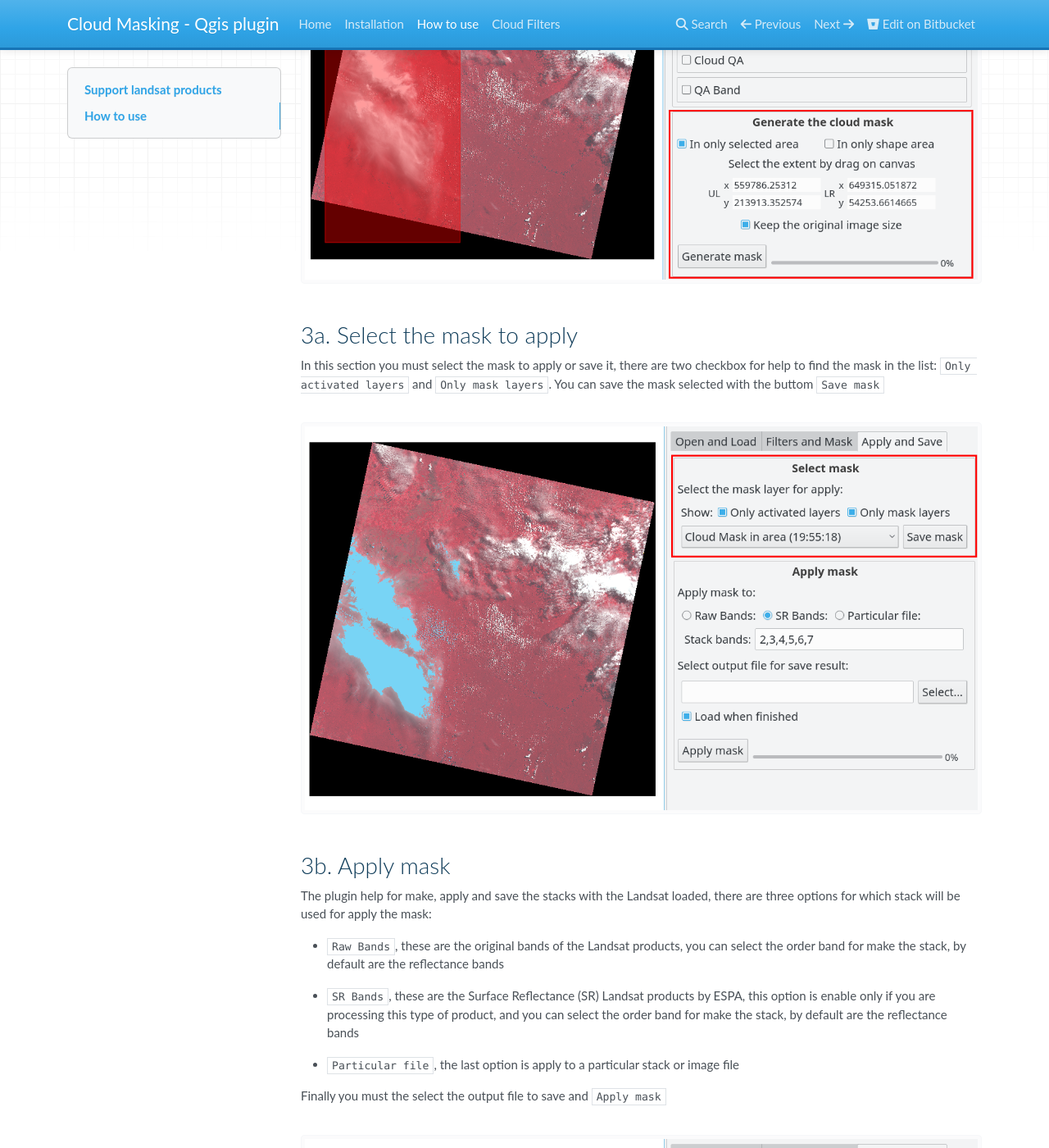
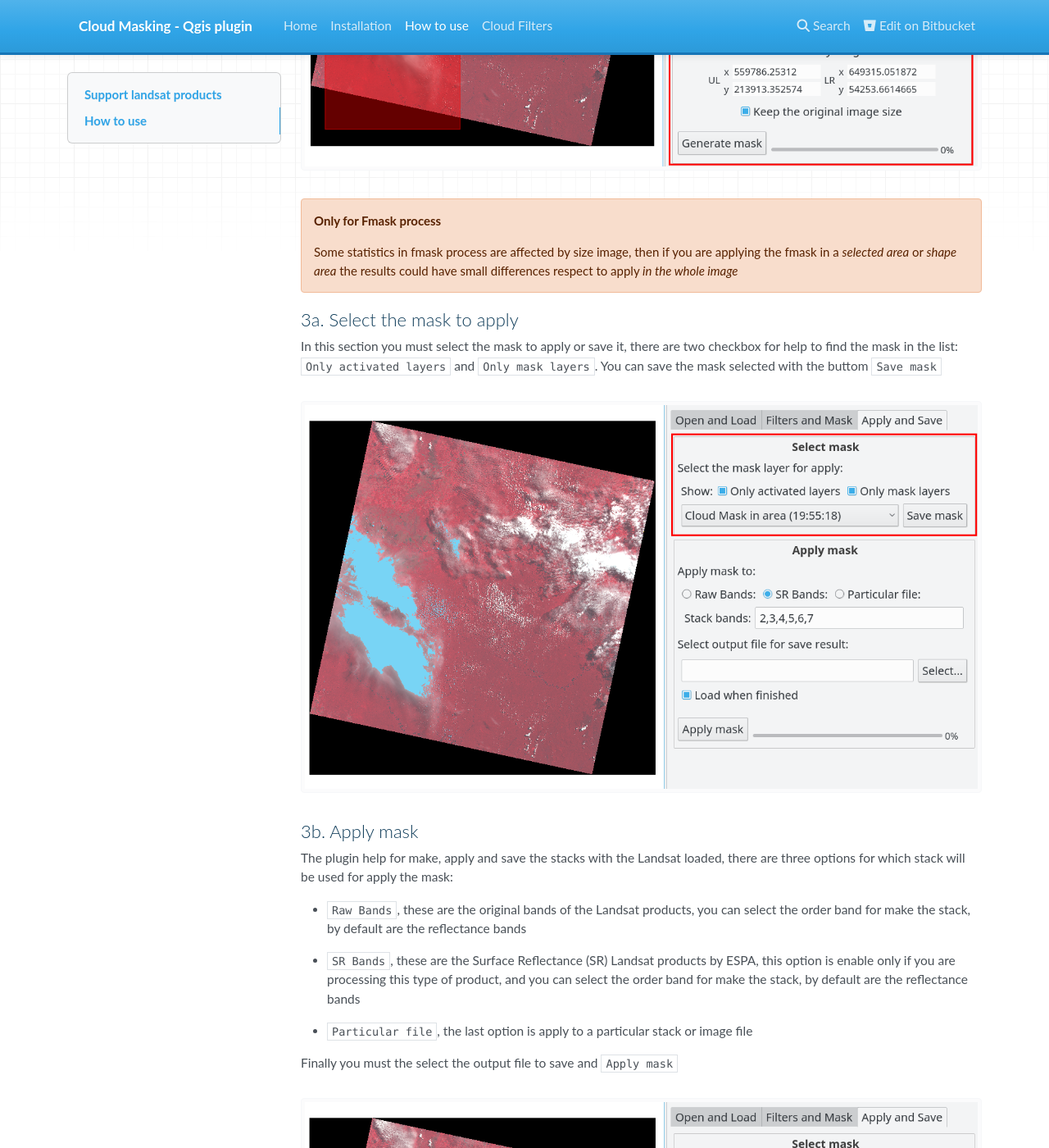
Before and after one commit to SMByC/CloudMasking, an MkDocs documentation site: the page built from docs/how_to_use.md, in a window 1280 px wide and 1400 px high, scrolled down 5697 px. Shown: the whole window at 82% size. Built offline with MkDocs 1.6.1, drawn with Linux system fonts in a browser that asks for light colours; nearby versions of some CDN libraries; old or Windows-style settings are respelled for this version of MkDocs.

Commit message:
Update css style and small improvement in docs

```diff
--- a/docs/css/extra.css
+++ b/docs/css/extra.css
@@ -1,7 +1,7 @@
 
 
 body {
-    font-size: 15px;
+    font-size: 15.5px;
     font-family: "Lato","Helvetica Neue",Helvetica,Arial,sans-serif;
 }
 
@@ -9,10 +9,23 @@ h1, h2, h3, h4, h5, h6, .h1, .h2, .h3, .h4, .h5, .h6 {
   color: #103D5A;
 }
 
+h1 {
+    font-size: 30px;
+}
+
+h2 {
+    font-size: 26px;
+}
+
+h3 {
+    font-size: 22px;
+}
+
 .navbar {
     background-image: none;
     border-bottom: 3px solid #1775B6;
     box-shadow: 0 1px 10px rgba(0,0,0,0.1);
+    min-height: 45px;
 }
 
 .navbar-default {
@@ -30,7 +43,13 @@ h1, h2, h3, h4, h5, h6, .h1, .h2, .h3, .h4, .h5, .h6 {
 }
 
 .navbar-brand {
-    font-size: 21px;
+    font-size: 17px;
+    padding: 11px 14px;
+    font-weight: bold;
+}
+
+.navbar-nav > li > a {
+    padding: 11px 14px;
 }
 
 .bs-sidebar {
@@ -50,5 +69,13 @@ pre code {
 }
 
 .admonition {
-    font-size: 14px;
+    font-size: 15px;
 }
+
+ul.nav > li > a[rel~="prev"], ul.nav > li > a[rel~="next"] {
+    display: none;
+}
+
+div.container div p img {
+    margin: 15px auto 18px auto;
+}
--- a/docs/how_to_use.md
+++ b/docs/how_to_use.md
@@ -66,6 +66,9 @@ In this section you can generate the mask with the filters enabled, there are th
 
 ![](img/how_to_use_06.png)
 
+!!! warning "Only for Fmask process"
+    Some statistics in fmask process are affected by size image, then if you are applying the fmask in a *selected area* or *shape area* the results could have small differences respect to apply *in the whole image*
+
 ### 3a. Select the mask to apply
 
 In this section you must select the mask to apply or save it, there are two checkbox for help to find the mask in the list: `Only activated layers` and `Only mask layers`. You can save the mask selected with the buttom `Save mask`
```
